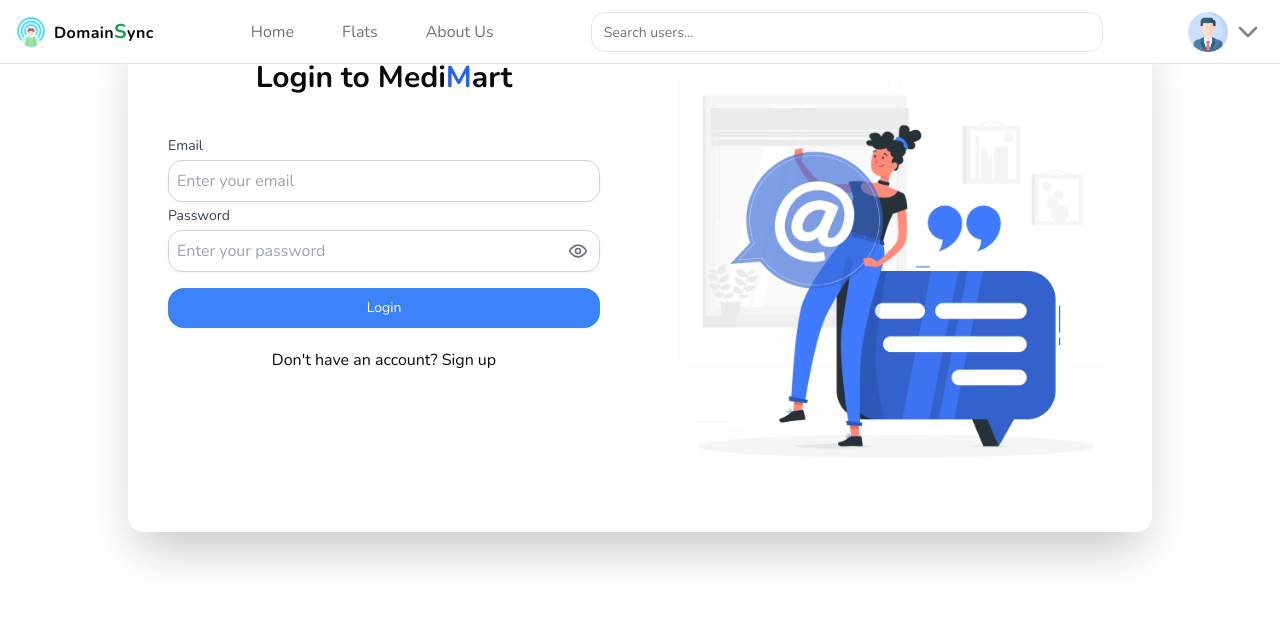
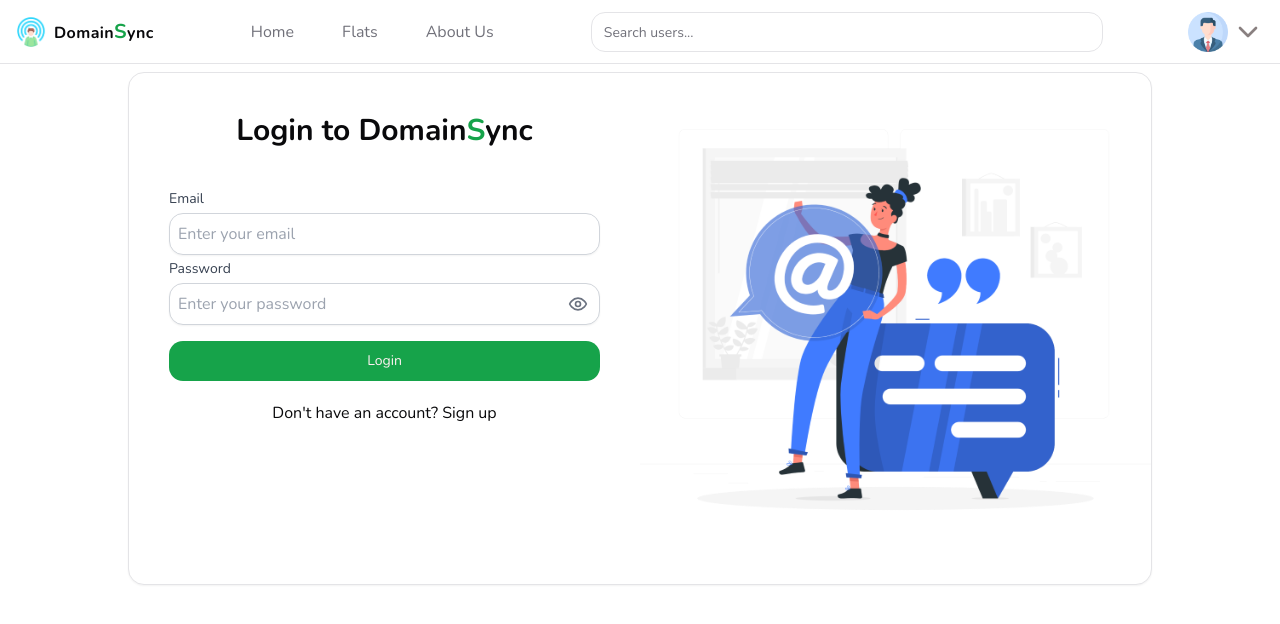
Before and after one commit to saifulaija/DomainSync-Heliverse, a React (Vite) app in the folder DomainSync-Client/: page /login in a window 1280 px wide. Shown: the top 624 px of the page. Built offline with nearby package versions, Linux system fonts and the light colour scheme.

Commit message:
layout setup done

```diff
--- a/DomainSync-Client/src/components/layout/HomeLayout.tsx
+++ b/DomainSync-Client/src/components/layout/HomeLayout.tsx
@@ -3,13 +3,14 @@
 
 
 const HomeLayout = () => {
-  return <div>
-
-    <Header/>
+  return (
     <div>
-      <Outlet/>
+      <Header />
+      <div className="mt-16">
+        <Outlet />
+      </div>
     </div>
-  </div>;
+  );
 };
 
 export default HomeLayout;
--- a/DomainSync-Client/src/index.css
+++ b/DomainSync-Client/src/index.css
@@ -2,6 +2,7 @@
 @tailwind base;
 @tailwind components;
 @tailwind utilities;
+
 
 @layer base {
   :root {
@@ -60,6 +61,7 @@
   }
 }
 
+
 @layer base {
   * {
     @apply border-border;
--- a/DomainSync-Client/src/page/login/Login.tsx
+++ b/DomainSync-Client/src/page/login/Login.tsx
@@ -1,14 +1,20 @@
 import { Link } from "react-router-dom";
 import LoginForm from "./LoginForm";
 import assets from "@/assets";
+import { Card } from "@/components/ui/card";
+import { cn } from "@/lib/utils";
 
 export default function Login() {
   return (
-    <main className="flex  items-center justify-center p-5 mx-auto">
-      <div className="flex h-full max-h-[40rem] w-full max-w-[64rem] overflow-hidden rounded-2xl bg-card shadow-2xl">
+    <main className="flex  items-center justify-center p-2 mx-auto">
+      <Card
+        className={cn(
+          "flex h-full max-h-[40rem] w-full max-w-[64rem] overflow-hidden"
+        )}
+      >
         <div className="w-full space-y-10 overflow-y-auto p-10 md:w-1/2">
           <h1 className="text-center text-3xl font-bold">
-            Login to Medi<span className="text-blue-600">M</span>art
+            Login to Domain<span className="text-primary">S</span>ync
           </h1>
           <div className="space-y-5">
             <LoginForm />
@@ -22,7 +28,7 @@
           alt="login"
           className="hidden w-1/2 object-cover md:block object-center"
         />
-      </div>
+      </Card>
     </main>
   );
 }
--- a/DomainSync-Client/src/page/login/LoginForm.tsx
+++ b/DomainSync-Client/src/page/login/LoginForm.tsx
@@ -113,7 +113,7 @@
 
       <LoadingButton
         type="submit"
-        className="w-full py-2 px-4 bg-blue-500 text-white font-medium rounded-lg shadow-sm hover:bg-blue-600 focus:outline-none focus:ring-2 focus:ring-offset-2 focus:ring-blue-500"
+        className="w-full"
         loading={isLoading}
       >
         Login
```
